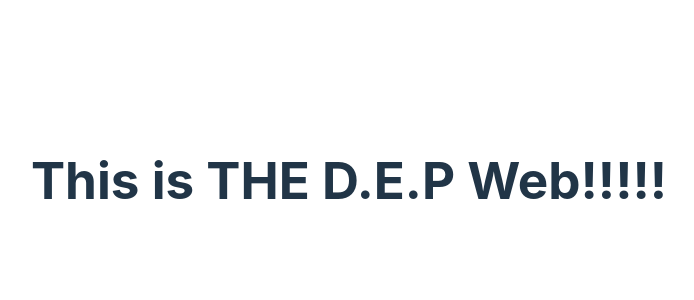
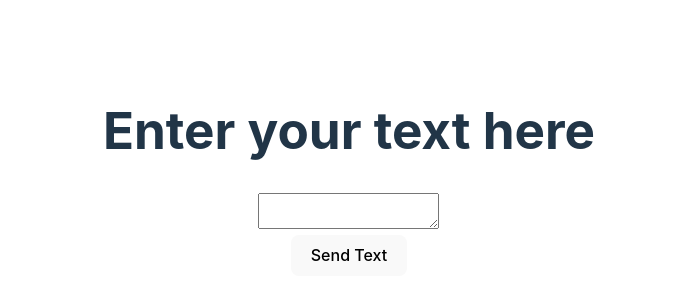
Before and after one commit to amirave-mech/DEP, a React (Vite) app in the folder client/dep_web/: page / in a window 1280 px wide. Shown: the part 220-520 px from the top of the page, without its empty margins (291-985 px from the left). Built offline with nearby package versions, Linux system fonts and the light colour scheme.

Commit message:
Added basic structure for getting responses from the server

```diff
--- a/client/dep_web/src/App.tsx
+++ b/client/dep_web/src/App.tsx
@@ -1,12 +1,31 @@
 import './App.css'
 
 function App() {
+  const sendCode = () => {
+    let textArea: HTMLInputElement | null = document.getElementById('code') as HTMLInputElement;
+    let serverResponse: HTMLElement | null = document.getElementById('serverResponse');
+    if (textArea && serverResponse) {
+      fetchData(textArea.value).then(data => serverResponse.textContent = (data.message + data.received) || data.error);
+    }
+  }
 
   return (
     <>
-      <h1>This is THE D.E.P Web!!!!!</h1>
+      <h1>Enter your text here</h1>
+      <textarea id='code'></textarea><br/>
+      <button onClick={sendCode}>Send Text</button><br/>
+      <p id='serverResponse'/>
     </>
   )
 }
 
+async function fetchData(text: string) {
+  try {
+    const options: RequestInit = {method: 'POST', headers: {'Content-Type': 'application/json'}, body: JSON.stringify(text)};
+    return fetch('http://locaclhost:5000/', options).then(response => response.json());
+  } catch (error) {
+    console.error('Error fetching data: ', error);
+  }
+}
+
 export default App
```
